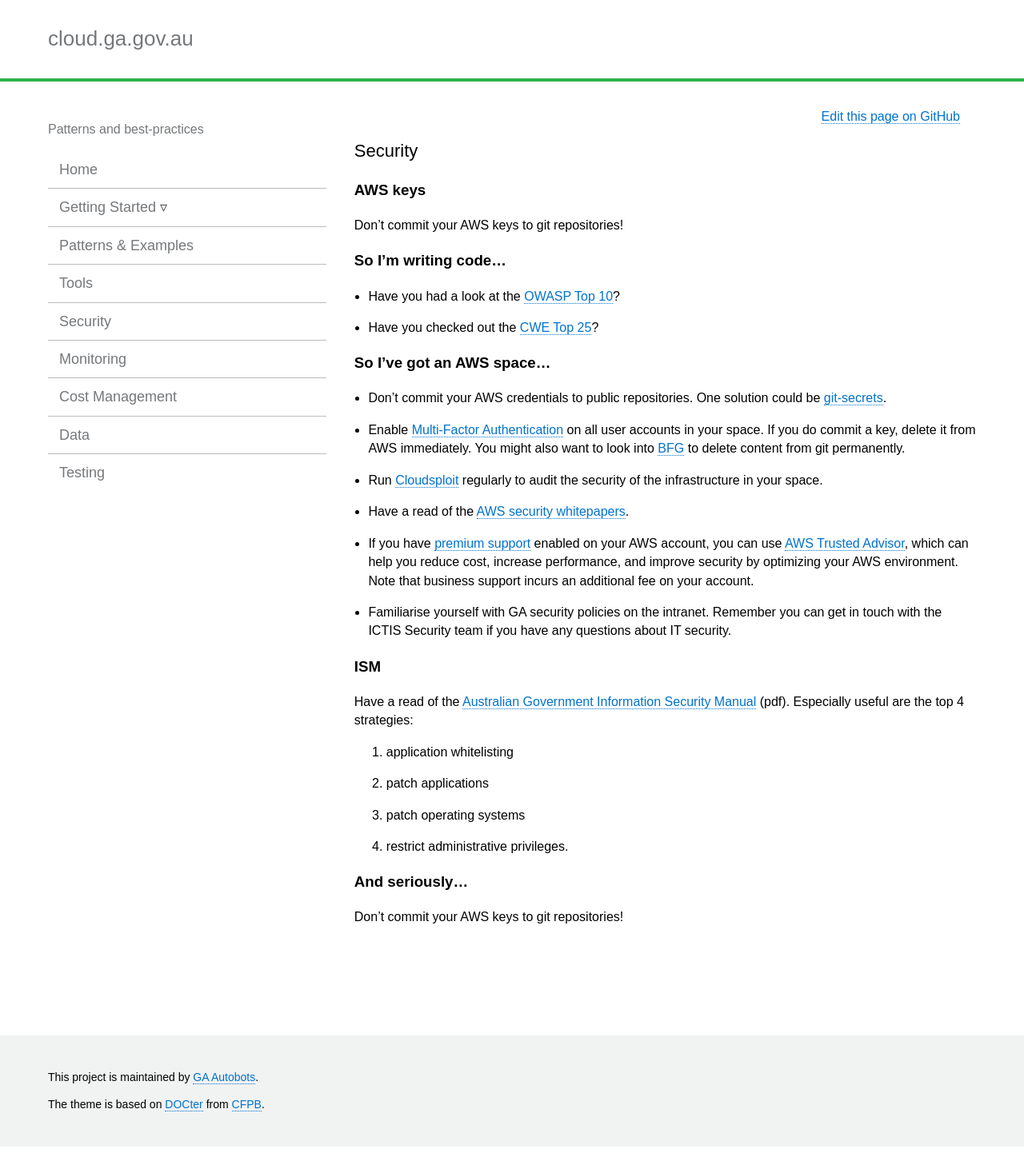
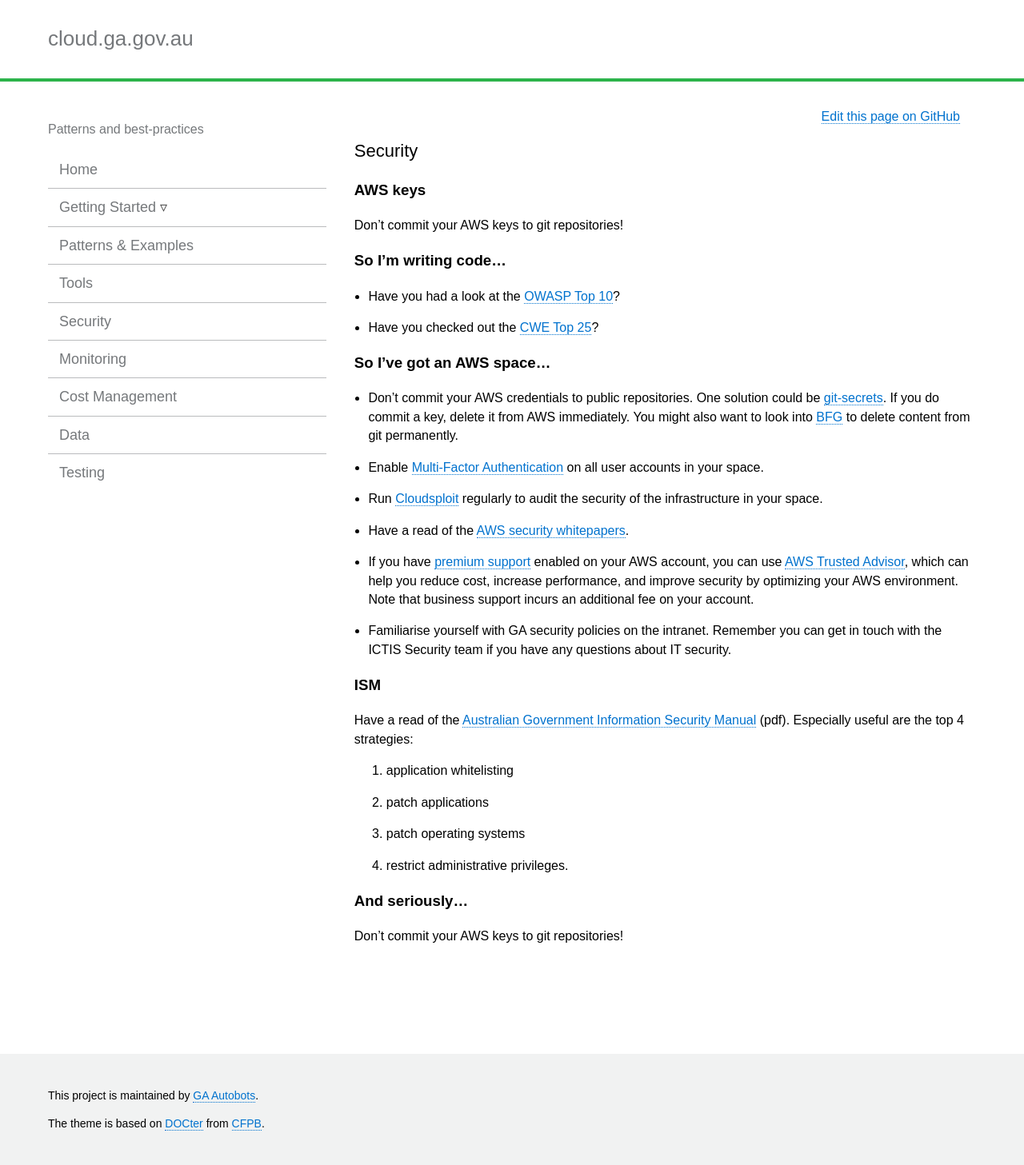
Before and after one commit to GeoscienceAustralia/cloud, a Jekyll site: the page built from docs/_pages/security_index.md, in a window 1280 px wide. Shown: the whole page at 80% size. Built offline with Jekyll 4.4.1, drawn with Linux system fonts in a browser that asks for light colours; nearby versions of some CDN libraries; before the commit the page ends 1434 px from its top, so only the background shows below that.

Commit message:
Fix placement of BFG text

```diff
--- a/docs/_pages/security_index.md
+++ b/docs/_pages/security_index.md
@@ -13,8 +13,8 @@
 
 ### So I've got an AWS space...
 
-* Don't commit your AWS credentials to public repositories. One solution could be [git-secrets](https://github.com/awslabs/git-secrets).
-* Enable [Multi-Factor Authentication](https://aws.amazon.com/iam/details/mfa/) on all user accounts in your space. If you do commit a key, delete it from AWS immediately. You might also want to look into [BFG](https://github.com/IBM-Swift/BluePic/wiki/Using-BFG-Repo-Cleaner-tool-to-remove-sensitive-files-from-your-git-repo) to delete content from git permanently.
+* Don't commit your AWS credentials to public repositories. One solution could be [git-secrets](https://github.com/awslabs/git-secrets). If you do commit a key, delete it from AWS immediately. You might also want to look into [BFG](https://github.com/IBM-Swift/BluePic/wiki/Using-BFG-Repo-Cleaner-tool-to-remove-sensitive-files-from-your-git-repo) to delete content from git permanently.
+* Enable [Multi-Factor Authentication](https://aws.amazon.com/iam/details/mfa/) on all user accounts in your space.
 * Run [Cloudsploit](https://github.com/GeoscienceAustralia/cloudsploit-lambda) regularly to audit the security of the infrastructure in your space.
 * Have a read of the [AWS security whitepapers](https://aws.amazon.com/whitepapers/).
 * If you have [premium support](https://aws.amazon.com/premiumsupport/) enabled on your AWS account, you can use [AWS Trusted Advisor](https://aws.amazon.com/premiumsupport/trustedadvisor/), which can help you reduce cost, increase performance, and improve security by optimizing your AWS environment. Note that business support incurs an additional fee on your account.
```
